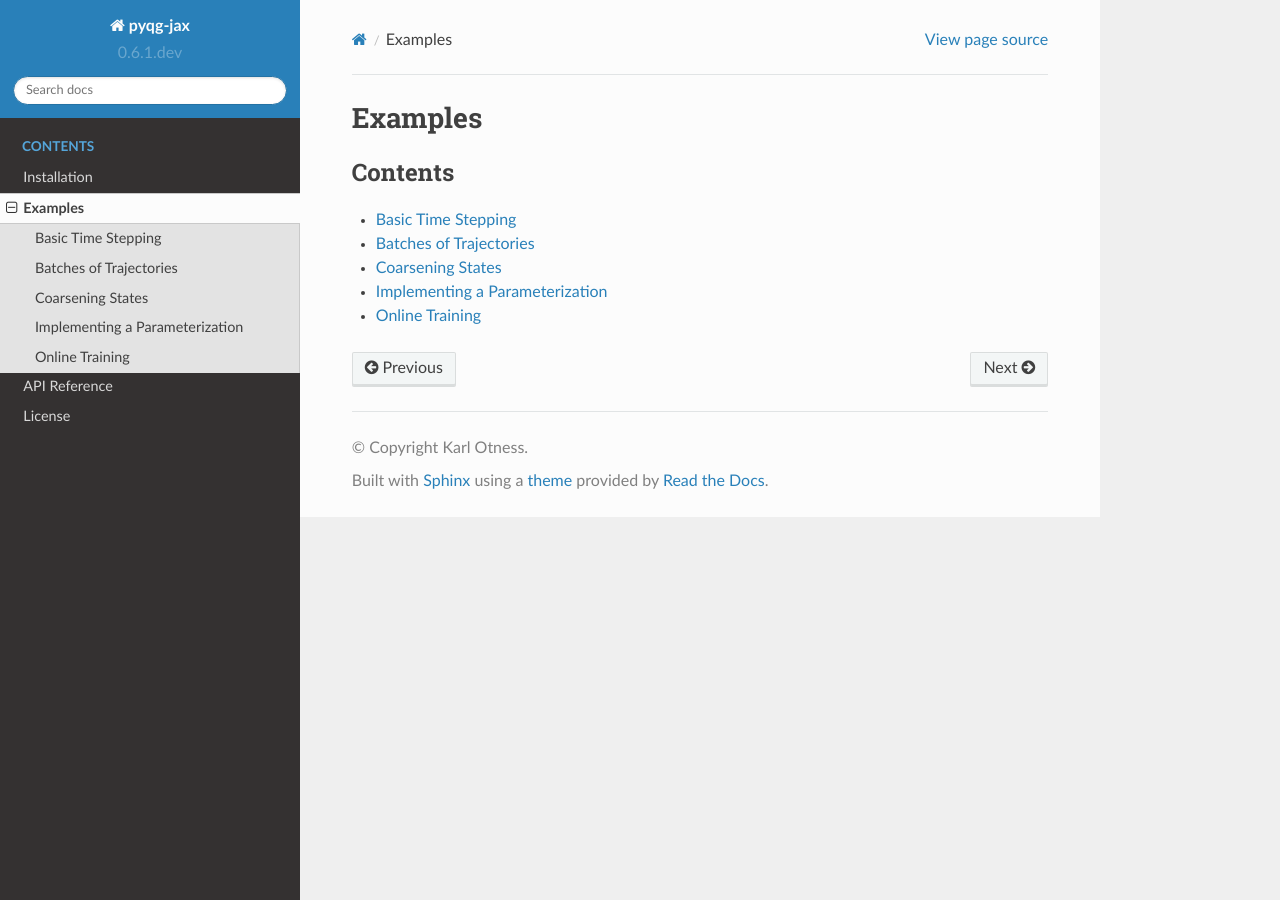
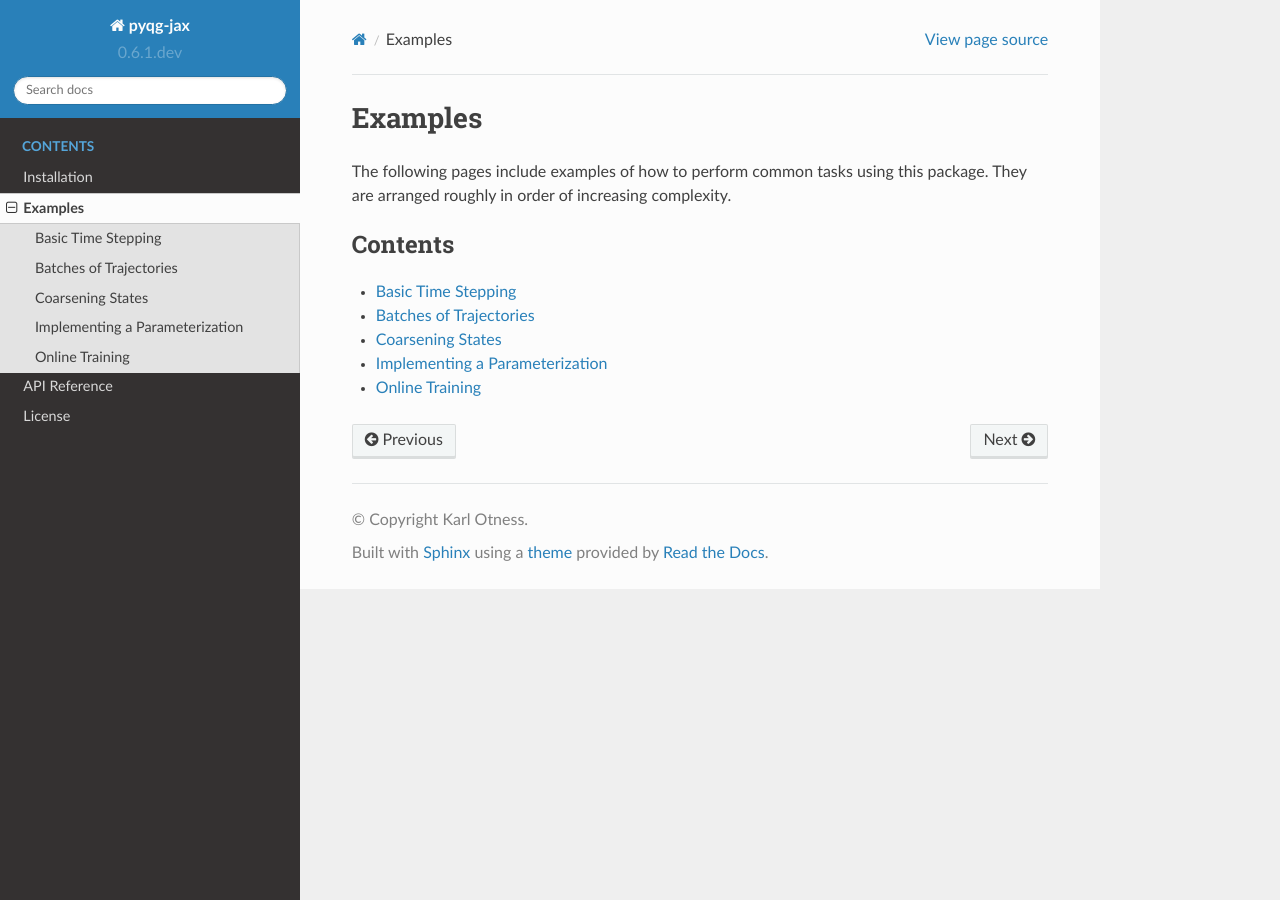
Before and after one commit to karlotness/pyqg-jax, a Sphinx documentation site: the page built from docs/examples.rst, in a window 1280 px wide. Built offline with Sphinx 7.4.7 and the Read the Docs theme 2.0.0, drawn with Linux system fonts in a browser that asks for light colours.

Commit message:
Add short introduction to the examples section.

```diff
--- a/docs/examples.rst
+++ b/docs/examples.rst
@@ -1,5 +1,9 @@
 Examples
 ========
+
+The following pages include examples of how to perform common tasks
+using this package. They are arranged roughly in order of increasing
+complexity.
 
 .. toctree::
    :maxdepth: 1
```
